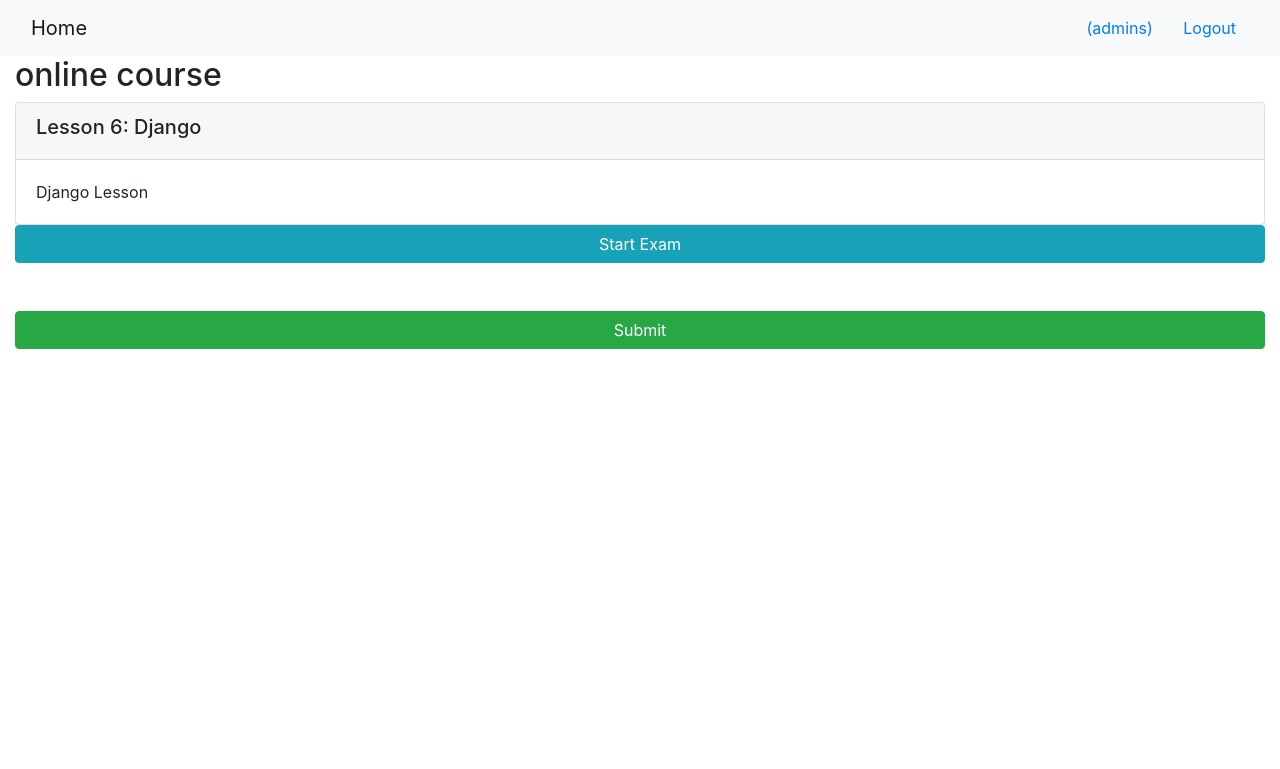
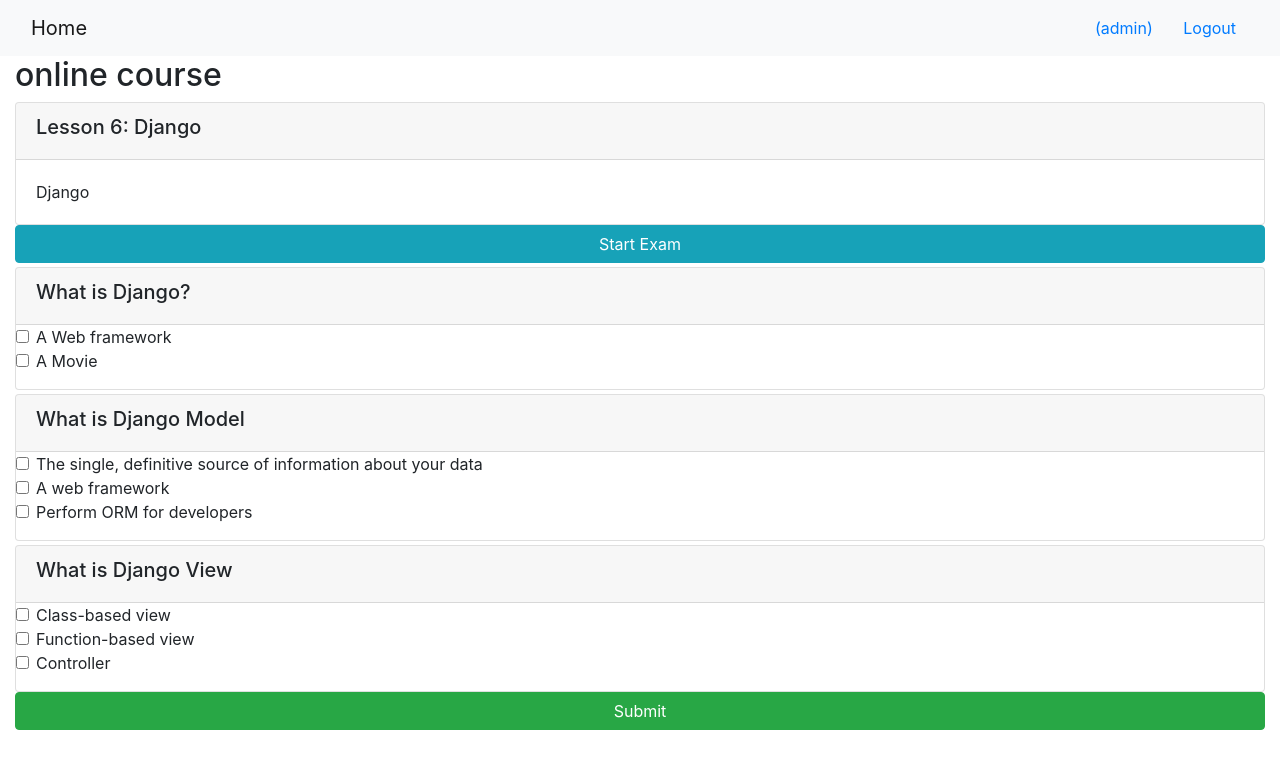
Before and after one commit to ibm-developer-skills-network/final-cloud-app-with-database, a Django app: page /onlinecourse/1/ in a window 1280 px wide, after a click on "Start Exam". Shown: the top 769 px of the page. Run offline with Django 3.2, Linux system fonts and the light colour scheme; a user stored in the database is signed in; data comes from the database, SQL or seed files in the repository; some libraries are stand-ins or nearby versions.

Commit message:
Lab2 & 3

```diff
--- a/onlinecourse/models.py
+++ b/onlinecourse/models.py
@@ -98,12 +98,9 @@
 
 
 class Question(models.Model):
-    # Foreign key to lesson
-    lesson = models.ForeignKey(Lesson, on_delete=models.CASCADE)
-    # question text
-    question_text = models.CharField(max_length=200)
-    # question grade/mark
-    grade = models.FloatField(default=0.0)
+    course = models.ForeignKey(Course, on_delete=models.CASCADE, default="")
+    question_text = models.CharField(max_length=500, default="")
+    grade = models.FloatField(default=5.0)
 
     def is_get_score(self, selected_ids):
        all_answers = self.choice_set.filter(is_correct=True).count()
--- a/onlinecourse/templates/onlinecourse/course_detail_bootstrap.html
+++ b/onlinecourse/templates/onlinecourse/course_detail_bootstrap.html
@@ -28,7 +28,7 @@
                         {% csrf_token %}
                         <div class="input-group">
                             <input type="text" class="form-control" placeholder="Username" name="username" >
-                            <input type="password" class="form-control" placeholder="Username" name="psw" >
+                            <input type="password" class="form-control" placeholder="Password" name="psw" >
                             <button class="btn btn-primary" type="submit">Login</button>
                             <a class="btn btn-link" href="{% url 'onlinecourse:registration' %}">Sign Up</a>
                         </div>
@@ -51,18 +51,20 @@
             {% endfor %}
         </div>
 
+        <button data-toggle="collapse" data-target="#exam"
+        class="btn btn-info" role="button" style="width:100%">
+       Start Exam</button>
+
+   <div id="exam" class="collapse">
         {% if user.is_authenticated %}
-
-            <button data-toggle="collapse" class="btn btn-info btn-block" data-target="#exam">Start Exam</button>
-            <br>
-            <div id="exam" class="collapse">
-            <form id="questionform" action="" method="post">
+           <form id="questionform" action="{% url 'onlinecourse:submit' course.id %}" method="post">
                 {% for question in course.question_set.all %}
-                       <div id="accordion">
                <div class="card mt-1">
-                            <div class="card-header" style="cursor: pointer;" data-toggle="collapse" href="#collapseTwo"><h5>{{ question.question_text}}</h5></div>
+                   <div class="card-header">
+                       <h5>{{question.question_text}}</h5>
+                   </div>
                    {% csrf_token %}
-                            <div id="collapseTwo" class="collapse" data-parent="#accordion" class="form-group">
+                   <div class="form-group">
                        {% for choice in question.choice_set.all %}
                            <div class="form-check">
                                <label class="form-check-label">
@@ -74,13 +76,11 @@
                        {% endfor %}
                    </div>
                </div>
-                        </div>
                {% endfor %}
-                    <br>
                 <input class="btn btn-success btn-block" type="submit" value="Submit">
            </form>
+        {% endif %}
    </div>
-            {% endif %}
 
 
             <!--Check here to see more details Bootstrap checkbox
--- a/onlinecourse/templates/onlinecourse/course_list_bootstrap.html
+++ b/onlinecourse/templates/onlinecourse/course_list_bootstrap.html
@@ -25,7 +25,7 @@
                         {% csrf_token %}
                         <div class="input-group">
                             <input type="text" class="form-control" placeholder="Username" name="username" >
-                            <input type="password" class="form-control" placeholder="Username" name="psw" >
+                            <input type="password" class="form-control" placeholder="Password" name="psw" >
                             <button class="btn btn-primary" type="submit">Login</button>
                             <a class="btn btn-link" href="{% url 'onlinecourse:registration' %}">Sign Up</a>
                         </div>
--- a/onlinecourse/urls.py
+++ b/onlinecourse/urls.py
@@ -18,7 +18,7 @@
     path('<int:course_id>/enroll/', views.enroll, name='enroll'),
 
     # <HINT> Create a route for submit view
-
+    path('<int:course_id>/submit/', views.submit, name='submit'),
     # <HINT> Create a route for show_exam_result view
-
+    path('course/<int:course_id>/submission/<int:submission_id>/result/', views.show_exam_result, name='show_exam_result'),
  ] + static(settings.MEDIA_URL, document_root=settings.MEDIA_ROOT)
--- a/onlinecourse/views.py
+++ b/onlinecourse/views.py
@@ -1,7 +1,7 @@
 from django.shortcuts import render
 from django.http import HttpResponseRedirect
 # <HINT> Import any new Models here
-from .models import Course, Enrollment
+from .models import Course, Enrollment, Question, Choice, Submission
 from django.contrib.auth.models import User
 from django.shortcuts import get_object_or_404, render, redirect
 from django.urls import reverse
@@ -110,18 +110,28 @@
          # Collect the selected choices from exam form
          # Add each selected choice object to the submission object
          # Redirect to show_exam_result with the submission id
-#def submit(request, course_id):
-
+def submit(request, course_id):
+    course = get_object_or_404(Course, pk=course_id)
+    user = request.user
+    enrollment = Enrollment.objects.get(user=user, course=course)
+    submission = Submission.objects.create(enrollment=enrollment)
+    answers = extract_answers(request)
+    submission.choices.set(answers)
+    submission.save()
+    return HttpResponseRedirect(reverse(
+                viewname='onlinecourse:show_exam_result',
+                args=(course.id, submission.id,)
+                ))
 
 # <HINT> A example method to collect the selected choices from the exam form from the request object
-#def extract_answers(request):
-#    submitted_anwsers = []
-#    for key in request.POST:
-#        if key.startswith('choice'):
-#            value = request.POST[key]
-#            choice_id = int(value)
-#            submitted_anwsers.append(choice_id)
-#    return submitted_anwsers
+def extract_answers(request):
+    submitted_anwsers = []
+    for key in request.POST:
+        if key.startswith('choice'):
+            value = request.POST[key]
+            choice_id = int(value)
+            submitted_anwsers.append(choice_id)
+    return submitted_anwsers
 
 
 # <HINT> Create an exam result view to check if learner passed exam and show their question results and result for each question,
@@ -130,4 +140,21 @@
         # Get the selected choice ids from the submission record
         # For each selected choice, check if it is a correct answer or not
         # Calculate the total score
-#def show_exam_result(request, course_id, submission_id):
+def show_exam_result(request, course_id, submission_id):
+    course = get_object_or_404(Course, pk=course_id)
+    submission = get_object_or_404(Submission, pk=submission_id)
+    choices = submission.choices.all()
+    total_mark, mark = 0, 0
+    for question in course.question_set.all():
+        total_mark += question.grade
+        if question.is_get_score(choices):
+            mark += question.grade
+
+    return render(
+        request,
+        'onlinecourse/exam_result_bootstrap.html',
+        {"course":course, "choices":choices,"mark":mark,
+            "total_mark": total_mark,
+            "submission": submission,
+            "grade": int((mark / total_mark) * 100) }
+    )
```
Also changed, not shown: onlinecourse/admin.py (+6 -9 lines), db.sqlite3, onlinecourse/migrations/0003_auto_20230325_1742.py (added), onlinecourse/migrations/0004_auto_20230325_1806.py (added), onlinecourse/migrations/0005_remove_question_title.py (added), onlinecourse/migrations/0006_auto_20230325_1819.py (added), static/media/course_images/cafe_D1wUUGN.jpg (added), static/media/course_images/cafe_QveYhQ2.jpg (added). Lines whose indentation alone changed are shown as unchanged.
